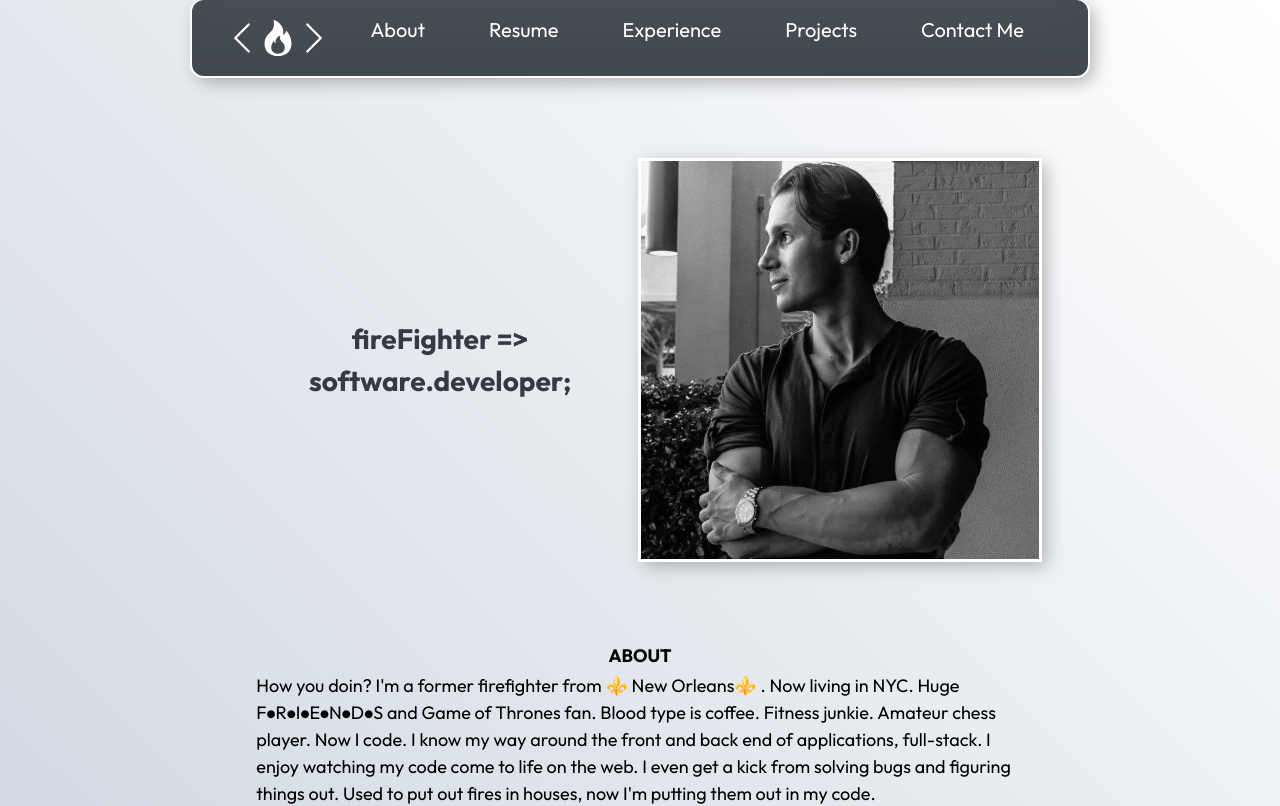
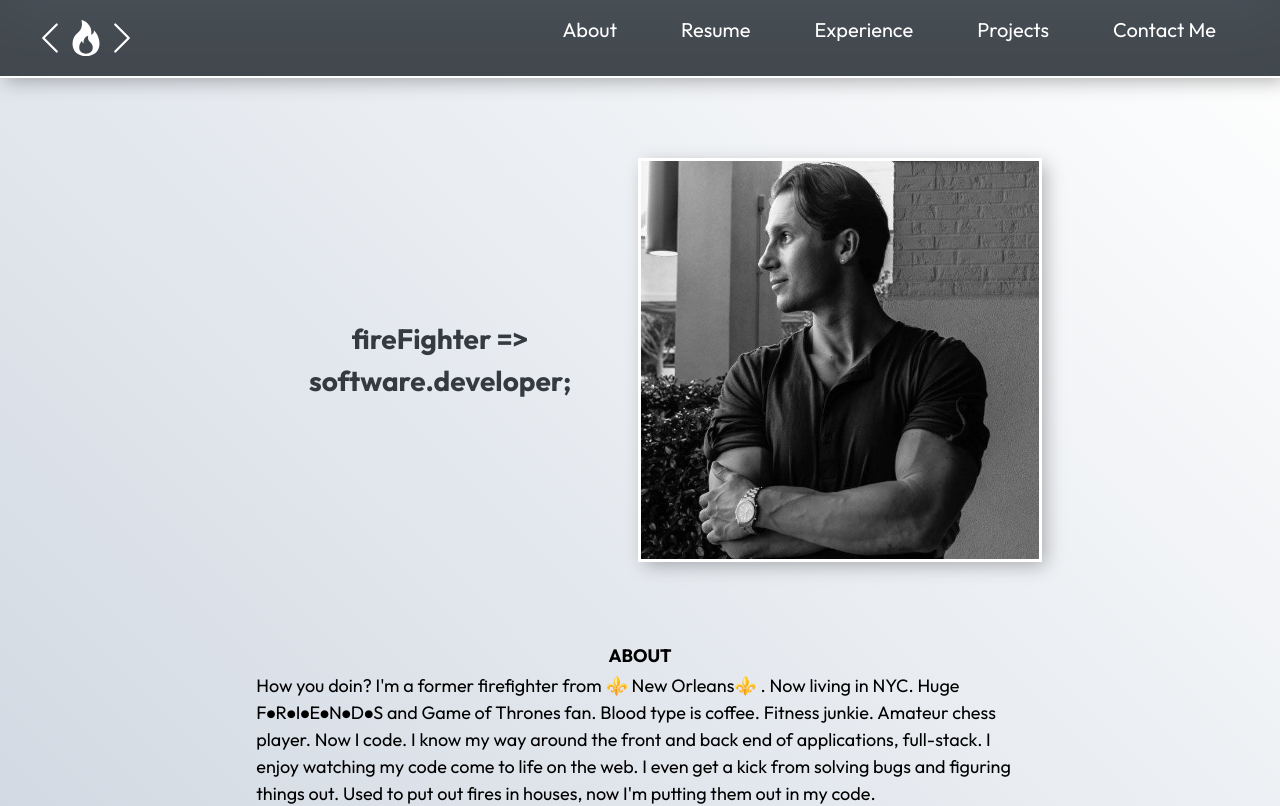
Before and after one commit to federicodez/portfolio, a Next.js app: page / in a window 1280 px wide. Shown: the top 806 px of the page. Built offline with nearby package versions, Linux system fonts and the light colour scheme.

Commit message:
updated resume and restyled navbar

```diff
--- a/app/components/Navbar.tsx
+++ b/app/components/Navbar.tsx
@@ -9,7 +9,7 @@
 
   return (
     <header>
-      <nav className="fixed z-10 bg-[#495057] top-0 left-0 right-0 md:inset-x-4 lg:inset-x-48 sm:rounded-xl shadow-[inset_0_-3em_3em_rgba(0,0,0,0.1),0_0_0_2px_rgb(255,255,255),0.3em_0.3em_1em_rgba(0,0,0,0.3)]">
+      <nav className="fixed z-10 bg-[#495057] top-0 left-0 right-0  shadow-[inset_0_-3em_3em_rgba(0,0,0,0.1),0_0_0_2px_rgb(255,255,255),0.3em_0.3em_1em_rgba(0,0,0,0.3)]">
         <div className="justify-between px-4 mx-auto lg:max-w-7xl md:items-center md:flex md:px-8">
           <div>
             <div className="flex items-center justify-between py-3 md:py-5 md:block">
```
Also changed, not shown: 1 other file (tests, documents, lock files or other folders).
